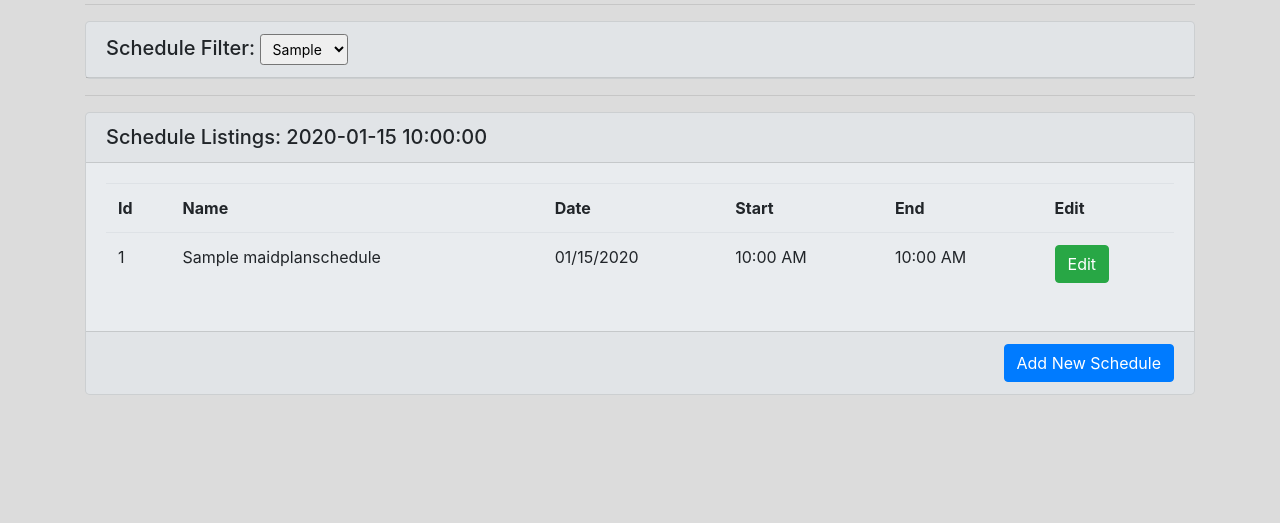
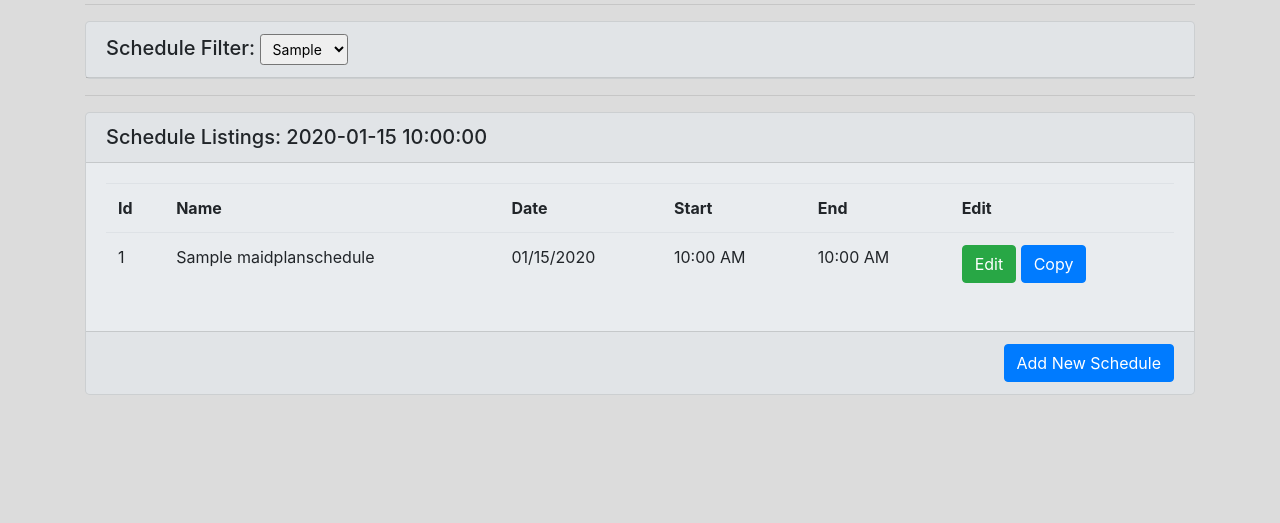
Before and after one commit to MDQualls/tidybnbapp, a Flask app: template code/templates/scheduledashboard.html in a window 1280 px wide. Shown: the part 139-662 px from the top of the page. Run offline with Flask 2, Linux system fonts and the light colour scheme; tables that the repository leaves empty hold one stand-in row (values such as "Sample post"); the template is opened without the code that fills it: values that come from a table or form of the project are taken from there, most other values are stand-ins (such as "Sample title", 1, 10 or a date in 2020); some libraries are stand-ins or nearby versions.

Commit message:
move copy schedule form to include

```diff
--- /dev/null
+++ b/code/templates/includes/_copyschedule.html
@@ -0,0 +1,45 @@
+<!-- Modal -->
+<div class="modal fade" id="copy-maid-schedule-{{ sched.id }}" tabindex="-1"
+     role="dialog"
+     aria-labelledby="copy-maid-schedule-label-{{ sched.id }}"
+     aria-hidden="true">
+    <div class="modal-dialog" role="document">
+        <div class="modal-content">
+            <div class="modal-header">
+                <h5
+                        id="copy-maid-schedule-label-{{ sched.id }}">
+                    Copy '{{ sched.schedule_name }}'
+                    for '{{ sched.schedule_date.strftime('%m/%d/%Y') }}'
+                    to a new date.
+                </h5>
+                <button type="button" class="close" data-dismiss="modal"
+                        aria-label="Close">
+                    <span aria-hidden="true">&times;</span>
+                </button>
+            </div>
+            <div class="modal-body">
+                <form class="form-inline" action="#" id="schedule-copy-form">
+                    <div class="form-group mx-sm-3 mb-2">
+                        <label for="schedule_date_copy_to_{{ sched.id }}">
+                            Date:
+                        </label>
+                        <input type="date" class="form-control"
+                               id="schedule_date_copy_to_{{ sched.id }}"
+                               name="schedule_date_copy_to_{{ sched.id }}"
+                               placeholder="Enter the date for this schedule"
+                               value=""
+                               required>
+                    </div>
+                    {% include 'includes/_csrf.html' %}
+                </form>
+            </div>
+            <div class="modal-footer">
+                <button type="button" class="btn btn-secondary"
+                        data-dismiss="modal">Close
+                </button>
+                <button type="button" class="btn btn-primary">Save changes
+                </button>
+            </div>
+        </div>
+    </div>
+</div>
--- a/code/templates/scheduledashboard.html
+++ b/code/templates/scheduledashboard.html
@@ -21,10 +21,10 @@
                             <select class="form-control-sm" name="scheduleFilterList" id="scheduleFilterList">
                                 {% for x in scheduleFilterList %}
                                     <option
-                                        {% if x == timePeriod %}
-                                            selected
-                                        {% endif %}
-                                        value="{{ x }}">{{ x }}
+                                            {% if x == timePeriod %}
+                                                selected
+                                            {% endif %}
+                                                value="{{ x }}">{{ x }}
                                     </option>
                                 {% endfor %}
                             </select>
@@ -71,6 +71,13 @@
                                     </td>
                                     <td>
                                         <a href="{{ url_for("editschedule", id=sched.id) }}" class="btn btn-success">Edit</a>
+                                        <!-- Button trigger modal -->
+                                        <button type="button" class="btn btn-primary" data-toggle="modal"
+                                                data-target="#copy-maid-schedule-{{ sched.id }}">
+                                            Copy
+                                        </button>
+
+                                        {% include 'includes/_copyschedule.html' %}
                                     </td>
                                 </tr>
                             {% endfor %}
```
